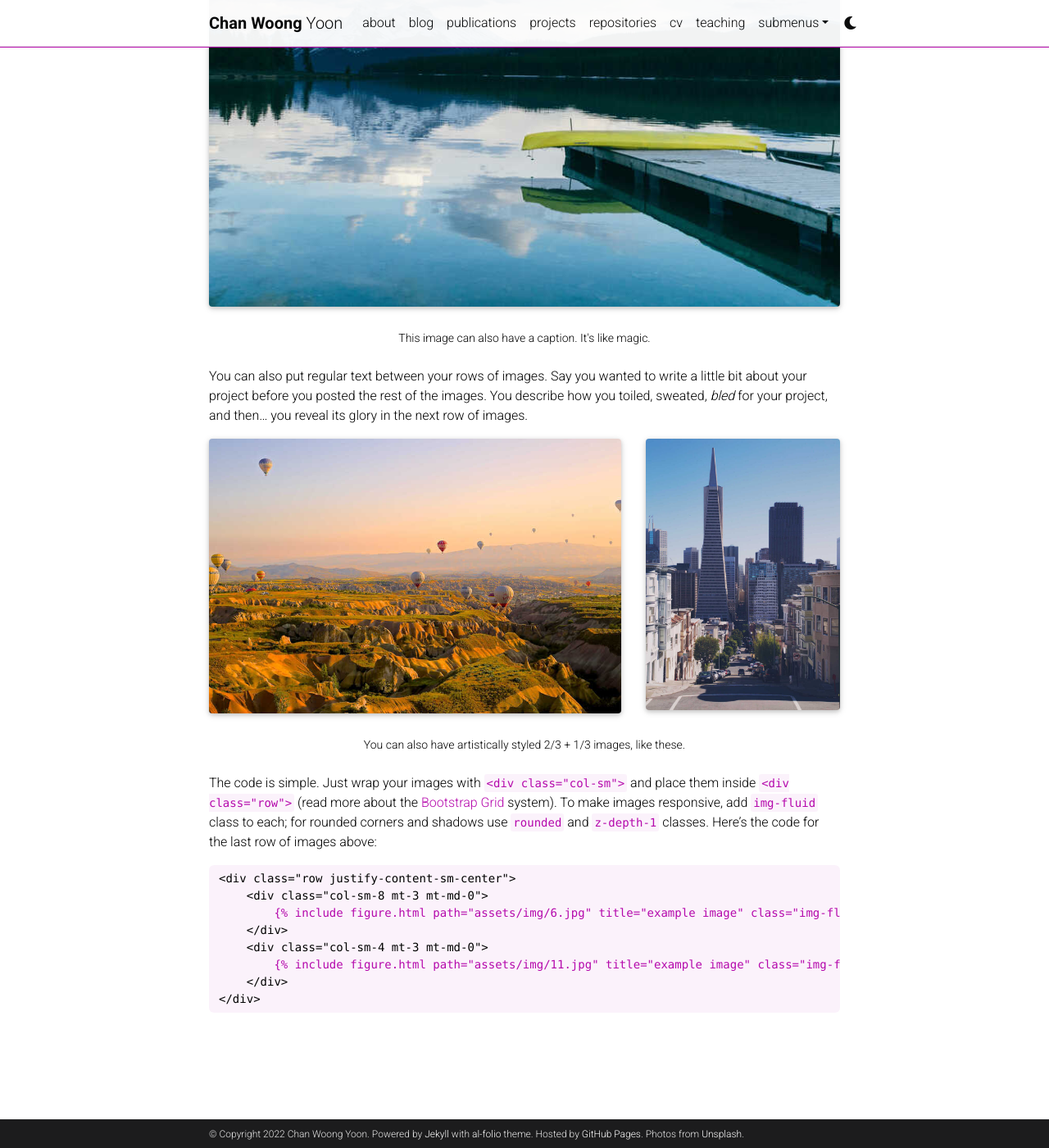
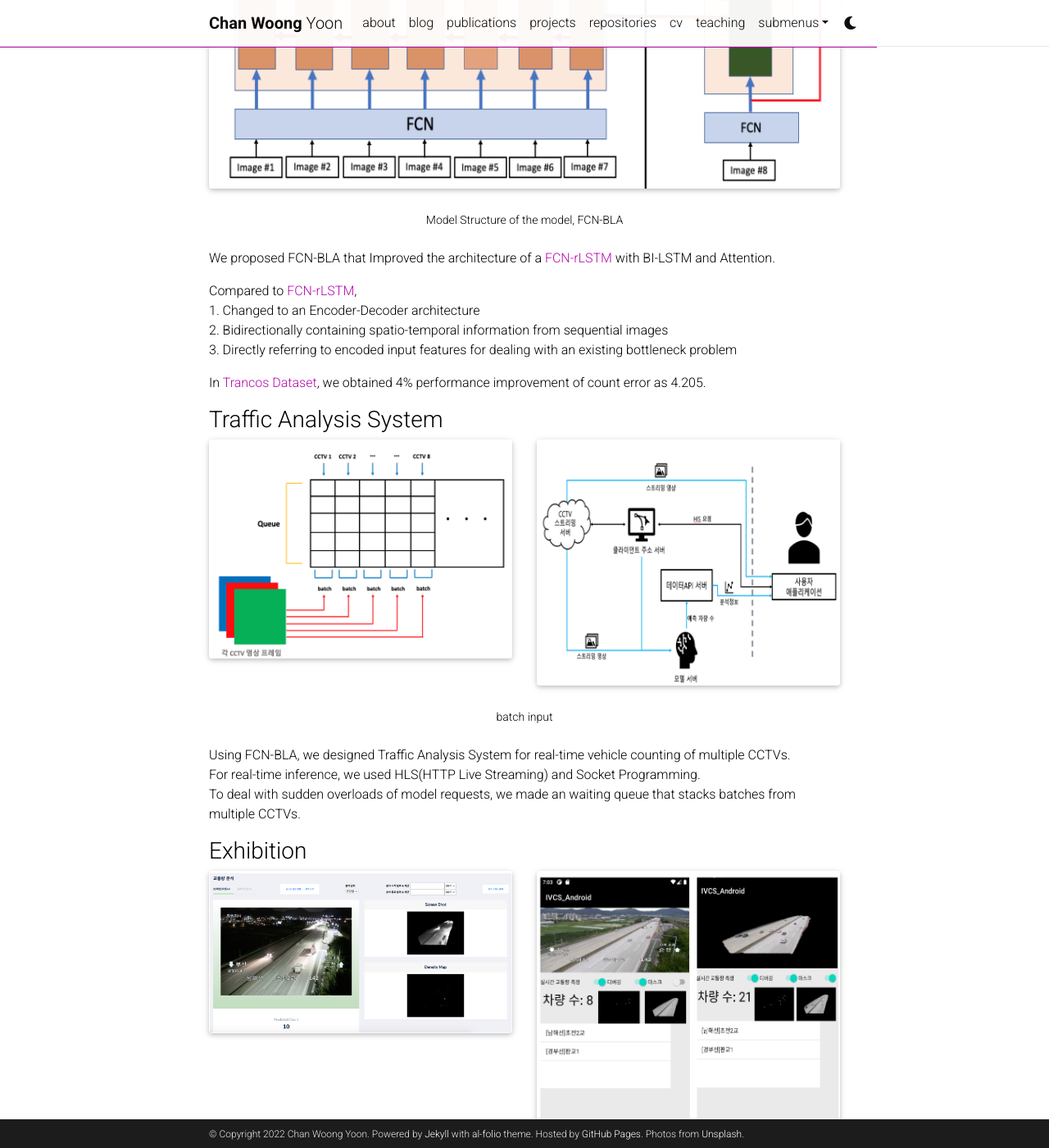
Before and after one commit to qicqock/qicqock.github.io, a Jekyll site: the page built from _projects/3_project.md, in a window 1280 px wide and 1400 px high, scrolled down 863 px. Shown: the whole window at 82% size. Built offline with Jekyll 4.4.1, drawn with Linux system fonts in a browser that asks for light colours; full-size pictures stand in for the smaller copies a plugin makes; comment, search, counter and statistics services are not loaded; a style sheet for code colours, icons or effects is not loaded; some of the changed text lies outside the part shown.

Commit message:
Update 3_project.md

````diff
--- a/_projects/3_project.md
+++ b/_projects/3_project.md
@@ -1,81 +1,74 @@
 ---
 layout: page
-title: project 3
-description: XR Interface for Microsoft HoloLens 2
+title: HoloLens 2 Project
+description: XR Interface for POLBOT on Microsoft HoloLens 2
 img: assets/img/7.jpg
-redirect: https://unsplash.com
 importance: 3
 category: work
 ---
 
-Every project has a beautiful feature showcase page.
-It's easy to include images in a flexible 3-column grid format.
-Make your photos 1/3, 2/3, or full width.
+<p class="font-weight-bold">Project With <a href='https://www.etri.re.kr/intro.html'>ETRI, Korea</a> (collaborated with <a href='https://scholar.google.com/citations?user=ls--5v0AAAAJ&hl=en'>Prof.Junseong Bang</a>)</p>
 
-To give your project a background in the portfolio page, just add the img tag to the front matter like so:
+<h3>Introduction</h3>
 
-    ---
-    layout: page
-    title: project
-    description: a project with a background image
-    img: /assets/img/12.jpg
-    ---
+POLBOT is an AI-based conversational voice bot service for <a href="https://minwon.police.go.kr/">Korean National Police Agency</a> that recognizes the voice on the phone and seeks to understand the intention of the caller to provide effective automated receptions.
+
+By analyzing the voice from multiple speakers in real time, POLBOT can classify speakers and understand their intentions, which allows to provide automated voice responses to callers.
+
+<p class="font-weight-bold">On the necessity of digital conversion of call centers, we developed an XR interface for POLBOT on Microsoft HoloLens 2.</p>
+
+
+<h3>FCN-BLA</h3>
 
 <div class="row">
     <div class="col-sm mt-3 mt-md-0">
-        {% include figure.html path="assets/img/1.jpg" title="example image" class="img-fluid rounded z-depth-1" %}
-    </div>
-    <div class="col-sm mt-3 mt-md-0">
-        {% include figure.html path="assets/img/3.jpg" title="example image" class="img-fluid rounded z-depth-1" %}
-    </div>
-    <div class="col-sm mt-3 mt-md-0">
-        {% include figure.html path="assets/img/5.jpg" title="example image" class="img-fluid rounded z-depth-1" %}
+        {% include figure.html path="assets/img/capstone2022/capstone2022_model.png" title="FCN-BLA" class="img-fluid rounded z-depth-1" %}
     </div>
 </div>
 <div class="caption">
-    Caption photos easily. On the left, a road goes through a tunnel. Middle, leaves artistically fall in a hipster photoshoot. Right, in another hipster photoshoot, a lumberjack grasps a handful of pine needles.
+    Model Structure of the model, FCN-BLA
 </div>
-<div class="row">
-    <div class="col-sm mt-3 mt-md-0">
-        {% include figure.html path="assets/img/5.jpg" title="example image" class="img-fluid rounded z-depth-1" %}
+
+We proposed FCN-BLA that Improved the architecture of a <a href="https://arxiv.org/abs/1707.09476">FCN-rLSTM</a> with BI-LSTM and Attention.
+
+Compared to <a href="https://arxiv.org/abs/1707.09476">FCN-rLSTM</a>,
+    1. Changed to an Encoder-Decoder architecture
+    2. Bidirectionally containing spatio-temporal information from sequential images
+    3. Directly referring to encoded input features for dealing with an existing bottleneck problem
+
+In <a href="https://gram.web.uah.es/data/datasets/trancos/index.html">Trancos Dataset</a>, we obtained 4% performance improvement of count error as 4.205.
+
+
+<h3>Traffic Analysis System</h3>
+
+<div class="row justify-content-sm-center">
+    <div class="col-sm-6 mt-3 mt-md-0">
+        {% include figure.html path="assets/img/capstone2022/capstone2022_input.png" title="model input" class="img-fluid rounded z-depth-1" %}
+    </div>
+    <div class="col-sm-6 mt-3 mt-md-0">
+        {% include figure.html path="assets/img/capstone2022/capstone2022_system.png" title="system" class="img-fluid rounded z-depth-1" %}
     </div>
 </div>
 <div class="caption">
-    This image can also have a caption. It's like magic.
+    batch input
 </div>
 
-You can also put regular text between your rows of images.
-Say you wanted to write a little bit about your project before you posted the rest of the images.
-You describe how you toiled, sweated, *bled* for your project, and then... you reveal its glory in the next row of images.
+Using FCN-BLA, we designed Traffic Analysis System for real-time vehicle counting of multiple CCTVs.
+For real-time inference, we used HLS(HTTP Live Streaming) and Socket Programming.
+To deal with sudden overloads of model requests, we made an waiting queue that stacks batches from multiple CCTVs.
 
 
+<h3>Exhibition</h3>
 <div class="row justify-content-sm-center">
-    <div class="col-sm-8 mt-3 mt-md-0">
-        {% include figure.html path="assets/img/6.jpg" title="example image" class="img-fluid rounded z-depth-1" %}
+    <div class="col-sm-6 mt-3 mt-md-0">
+        {% include figure.html path="assets/img/capstone2022/capstone2022_service.png" title="service" class="img-fluid rounded z-depth-1" %}
     </div>
-    <div class="col-sm-4 mt-3 mt-md-0">
-        {% include figure.html path="assets/img/11.jpg" title="example image" class="img-fluid rounded z-depth-1" %}
+    <div class="col-sm-6 mt-3 mt-md-0">
+        {% include figure.html path="assets/img/capstone2022/capstone2022_android.png" title="android" class="img-fluid rounded z-depth-1" %}
     </div>
 </div>
 <div class="caption">
-    You can also have artistically styled 2/3 + 1/3 images, like these.
+    Web Application and Android app(Namhaeseon Chojeon 2nd Bridge)
 </div>
 
-
-The code is simple.
-Just wrap your images with `<div class="col-sm">` and place them inside `<div class="row">` (read more about the <a href="https://getbootstrap.com/docs/4.4/layout/grid/">Bootstrap Grid</a> system).
-To make images responsive, add `img-fluid` class to each; for rounded corners and shadows use `rounded` and `z-depth-1` classes.
-Here's the code for the last row of images above:
-
-{% raw %}
-```html
-<div class="row justify-content-sm-center">
-    <div class="col-sm-8 mt-3 mt-md-0">
-        {% include figure.html path="assets/img/6.jpg" title="example image" class="img-fluid rounded z-depth-1" %}
-    </div>
-    <div class="col-sm-4 mt-3 mt-md-0">
-        {% include figure.html path="assets/img/11.jpg" title="example image" class="img-fluid rounded z-depth-1" %}
-    </div>
-</div>
-```
-{% endraw %}
+the project was exhibited at <a href="http://www.aiexpo.co.kr/">AI Expo Korea, 2022</a> demonstrating
````
